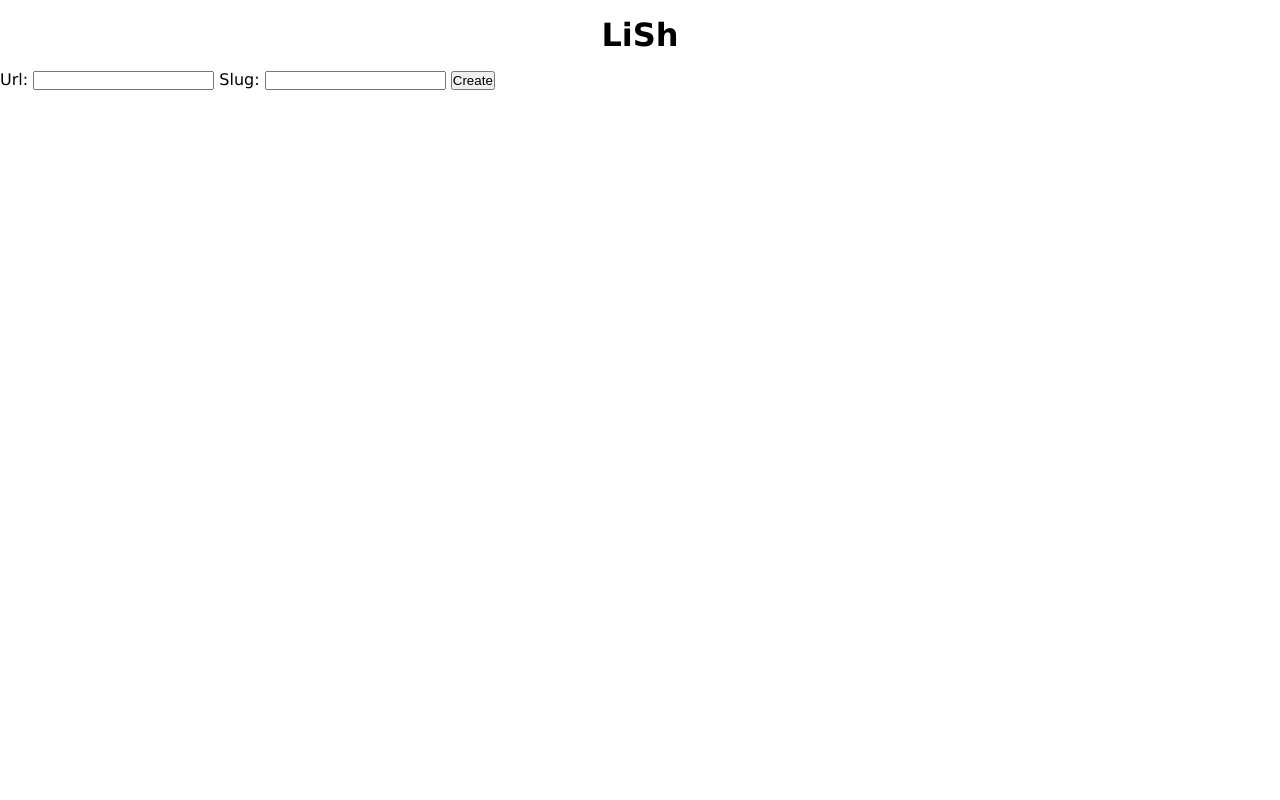
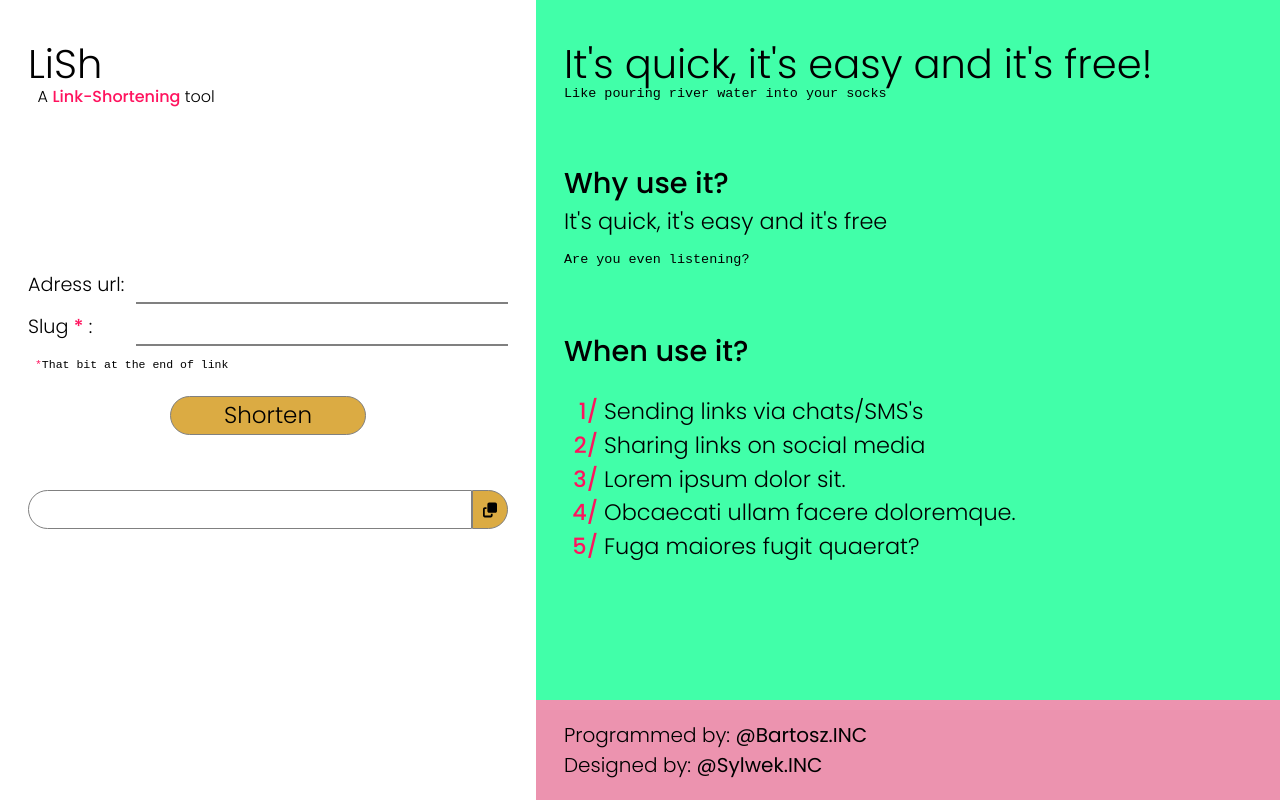
Before and after one commit to bpieczek/link-shortener, a website: page public/index.html in a window 1280 px wide. Drawn offline with Linux system fonts and the light colour scheme.

Commit message:
Adding frontend desing and auto removing after 12h

```diff
--- a/controllers/linkController.js
+++ b/controllers/linkController.js
@@ -5,6 +5,9 @@ const schema = require("../db/schema.js");
 class linkController {
   async saveLink(req, res, next) {
     let { slug, url } = req.body;
+
+    let createTime = new Date(Date.now());
+
     try {
       if (!slug) {
         slug = nanoid(5).toLowerCase();
@@ -16,13 +19,13 @@ class linkController {
         }
       }
 
-      await schema.validate({ slug, url });
+      await schema.validate({ slug, url, createTime });
 
       const existing = await urls.findOne({ slug });
 
       if (existing) throw new Error("Slug in use");
 
-      const newUrl = { url, slug };
+      const newUrl = { url, slug, createTime };
 
       const created = await urls.insert(newUrl);
       res.json(created);
--- a/db/connect.js
+++ b/db/connect.js
@@ -4,6 +4,7 @@ const { database } = require("../config");
 const db = monk(database);
 const urls = db.get("links");
 urls.createIndex({ slug: 1 }, { unique: true });
+urls.createIndex({ expireAt: 1 }, { expireAfterSeconds: 43_200 });
 db.then(() => {
   console.log(`Database connected`);
 });
--- a/db/schema.js
+++ b/db/schema.js
@@ -6,6 +6,7 @@ const schema = yup.object().shape({
     .trim()
     .matches(/[\w\-]/i),
   url: yup.string().trim().url().required(),
+  ServerCreateTime: yup.date(),
 });
 
 module.exports = schema;
--- a/public/app.js
+++ /dev/null
@@ -1,32 +0,0 @@
-const app = new Vue({
-  el: "#app",
-  data: {
-    url: "",
-    slug: "",
-    created: null,
-  },
-  methods: {
-    async createUrl() {
-      const res = await fetch("/url", {
-        method: "POST",
-        headers: {
-          "Content-Type": "application/json",
-        },
-        body: JSON.stringify({
-          url: this.url,
-          slug: this.slug,
-        }),
-      });
-
-      let get = await res.json();
-      if (!get.slug && !get.url) {
-        alert(get.message);
-        return;
-      }
-
-      this.created = `${window.location.href + get.slug} now redirectong to ${
-        get.url
-      }`;
-    },
-  },
-});
--- a/public/index.html
+++ b/public/index.html
@@ -4,26 +4,89 @@
     <meta charset="UTF-8" />
     <meta http-equiv="X-UA-Compatible" content="IE=edge" />
     <meta name="viewport" content="width=device-width, initial-scale=1.0" />
-    <title>Document</title>
-    <link rel="stylesheet" href="style.css" />
+
+    <title>LiSh</title>
+
+    <link rel="stylesheet" href="./styles/style.min.css" />
+
+    <script src="./scripts/vue.js" defer></script>
+    <script src="./scripts/app.js" defer></script>
   </head>
   <body>
-    <header>
-      <h1>LiSh</h1>
-    </header>
     <main id="app">
-      <form @submit.prevent="createUrl()">
-        <label for="url">Url:</label>
-        <input v-model="url" name="url" id="url"/>
-        <label for="slug">Slug:</label>
-        <input v-model="slug" name="slug" id="slug"/>
-        <button type="submit">Create</button>
-      </form>
-      <h2 v-if="created">
-        {{created}}
-      </h2>
+      <section class="app">
+        <header>
+          <h1 class="h1 logo">LiSh</h1>
+          <p class="subtitle">A <span class="ls">Link-Shortening</span> tool</p>
+        </header>
+
+        <form @submit.prevent="createUrl()">
+          <label>
+            <span>Adress url:</span>
+            <input v-model="url" name="url" id="url" required placeholder=" " />
+            <span class="error-span" id="url-error"></span>
+          </label>
+
+          <div>
+            <label>
+              <span>
+                Slug
+                <span class="ls">*</span>
+                :
+              </span>
+              <input v-model="slug" name="slug" id="slug" placeholder=" " />
+            </label>
+            <p class="small-text">
+              <span class="ls">*</span>That bit at the end of link
+            </p>
+          </div>
+
+          <button type="submit" id="submit">Shorten</button>
+
+          <label class="link-label">
+            <input
+              type="text"
+              name="finalUrl"
+              id="finalUrl"
+              v-model="created"
+              readonly
+            />
+            <button class="copy" role="button">
+              <img src="./images/clone-solid.svg" alt="Copy" />
+            </button>
+          </label>
+        </form>
+
+        <div class="filler"></div>
+      </section>
+
+      <section class="container">
+        <section class="about">
+          <h2 class="h1">It's quick, it's easy and it's free!</h2>
+          <p class="small-text subtitle">
+            Like pouring river water into your socks
+          </p>
+
+          <h3 class="h2">Why use it?</h3>
+          <p>
+            It's quick, it's easy and it's free <br />
+            <span class="small-text">Are you even listening?</span>
+          </p>
+
+          <h3 class="h2">When use it?</h3>
+          <ul>
+            <li>Sending links via chats/SMS's</li>
+            <li>Sharing links on social media</li>
+            <li>Lorem ipsum dolor sit.</li>
+            <li>Obcaecati ullam facere doloremque.</li>
+            <li>Fuga maiores fugit quaerat?</li>
+          </ul>
+        </section>
+        <footer>
+          <p>Programmed by: <span class="inc">Bartosz.INC</span></p>
+          <p>Designed by: <span class="inc">Sylwek.INC</span></p>
+        </footer>
+      </section>
     </main>
-    <script src="./vue.js"></script>
-    <script src="./app.js"></script>
   </body>
 </html>
--- /dev/null
+++ b/public/scripts/app.js
@@ -0,0 +1,46 @@
+const app = new Vue({
+  el: "#app",
+  data: {
+    url: "",
+    slug: "",
+    created: null,
+  },
+  methods: {
+    async createUrl() {
+      const res = await fetch("/url", {
+        method: "POST",
+        headers: {
+          "Content-Type": "application/json",
+        },
+        body: JSON.stringify({
+          url: this.url,
+          slug: this.slug,
+        }),
+      });
+
+      let get = await res.json();
+      if (!get.slug && !get.url) {
+        let sp = document.querySelector("#url-error");
+        sp.innerHTML = get.message;
+
+        sp.animate([{ opacity: 0 }, { opacity: 1 }], {
+          duration: 700,
+          iterations: 1,
+          fill: "forwards",
+        });
+
+        setTimeout(() => {
+          sp.animate([{ opacity: 1 }, { opacity: 0 }], {
+            duration: 700,
+            iterations: 1,
+            fill: "forwards",
+          });
+        }, 3700);
+
+        return;
+      }
+
+      this.created = `${window.location.href + get.slug}`;
+    },
+  },
+});
--- a/public/style.css
+++ /dev/null
@@ -1,14 +0,0 @@
-* {
-  box-sizing: border-box;
-  margin: 0%;
-  padding: 0%;
-}
-
-body {
-  font-family: Verdana, Geneva, Tahoma, sans-serif;
-}
-
-header h1 {
-  margin: 1rem;
-  text-align: center;
-}
```
Also changed, not shown: public/images/clone-solid.svg (added), public/scripts/vue.js (renamed from public/vue.js), public/styles/style.min.css (added).
